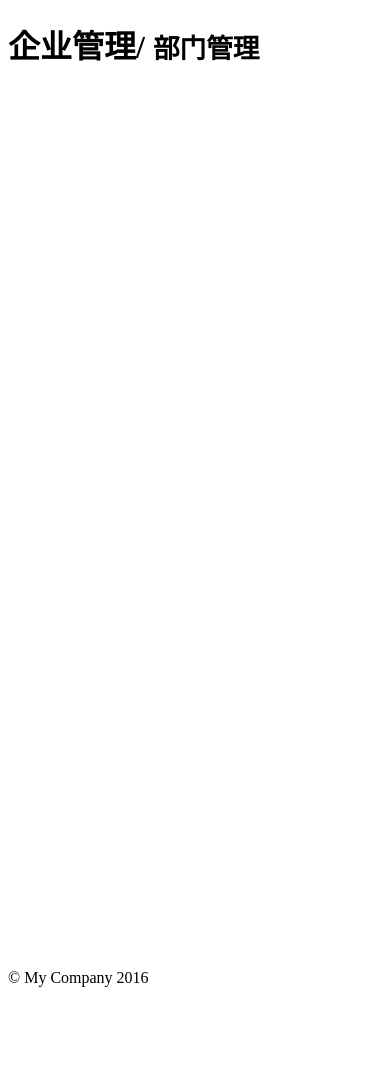
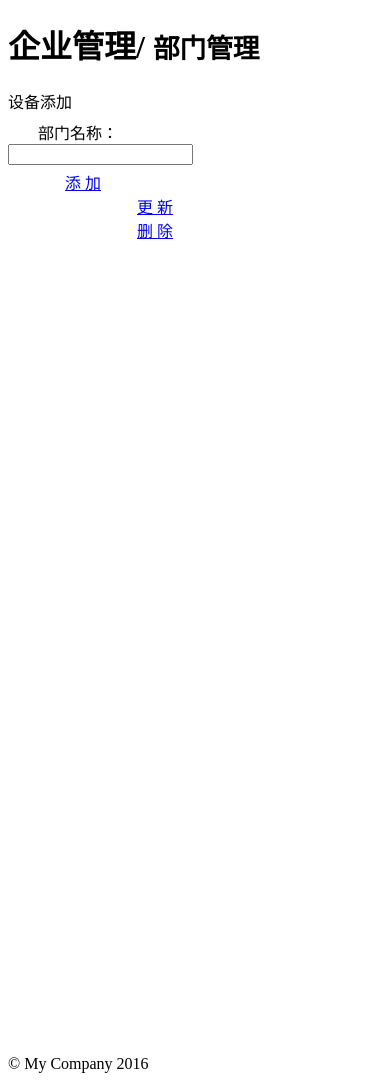
Before and after one commit to longfeet/hello, a Yii app: template modules/admin/views/user/sectorManager.php in a window 390 px wide. Before the commit the page ends 987 px from the top, so only its background shows below. Run offline with PHP 8.4 and a stand-in for Yii, Linux system fonts and the light colour scheme; the template is opened without the code that fills it, so the values that code supplies are empty; some libraries are stand-ins or nearby versions.

Commit message:
1.楼盘显示添加了权限控制 2.修改了部门列表

```diff
--- a/modules/admin/controllers/CommunityController.php
+++ b/modules/admin/controllers/CommunityController.php
@@ -49,9 +49,10 @@
      */
     public function actionManagerjson()
     {
+        $staff = \Yii::$app->session['loginUser'];
         //请求,排序,展示字段,展示字段的字段名(支持relation字段),主表实例,搜索字段
         DataTools::getJsonData(\Yii::$app->request, "id desc", $this->communityColumns, $this->communityColumnsVal,
-            new PCommunity(), "community_name");
+            new PCommunity(), "community_name","",$staff);
     }
 
     /**
--- a/modules/admin/views/user/sectorManager.php
+++ b/modules/admin/views/user/sectorManager.php
@@ -6,6 +6,33 @@
             </h1>
         </div>
     </div>
+    <div class="row">
+        <div class="col-md-12">
+            <!-- Advanced Tables -->
+            <div class="panel panel-default">
+                <div class="panel-heading">
+                    设备添加
+                </div>
+                <div>
+                    <div class="row" style="padding-top: 7px;">
+                        <div class="col-md-3" style="width:110px;"><label class="help-block" style="float: right;">部门名称：</label></div>
+                        <div class="col-md-5"><input class="form-control" type="text" name="sector_name" /></div>
+                    </div>
+                    <div class="row" style="padding-top: 5px;">
+                        <div class="col-md-3" style="width:110px;padding-left: 60px;padding-bottom: 5px;">
+                            <a href="javascript:;" class="btn btn-info" id="addSector" style="float:right;width:5rem;text-align:center;margin-right:50%;">添&nbsp;加</a>
+                        </div>
+                        <div class="col-md-1"><a href="javascript:;" class="btn btn-info" id="updateSector" style="float:right;width:5rem;text-align:center;margin-right:50%;">更&nbsp;新</a></div>
+                        <div class="col-md-1"><a href="javascript:;" class="btn btn-info" id="deleteSector" style="float:right;width:5rem;text-align:center;margin-right:50%;">删&nbsp;除</a></div>
+
+                        <div class="col-md-5"></div>
+                    </div>
+                </div>
+            </div>
+            <!--End Advanced Tables -->
+        </div>
+    </div>
+
     <!-- /. ROW  -->
     <div class="row">
         <div class="col-md-12">
@@ -217,5 +244,26 @@
                 });//end of ajax
             }//end of bind function
         });//end of tree
+
+        //添加
+        $("#addSector").click(function(){
+            var sector_name = $('input[name=sector_name]').val();
+
+            $.ajax({
+                "type": "POST",
+                "contentType": "application/x-www-form-urlencoded",
+                "url": "/admin/user/addsector",
+                "data" : {
+                    'sector_name' : sector_name
+                },
+                "dataType": "json",
+                "success": function (data) {
+                    alert(1);
+
+
+                }
+            });
+        });
+
     });//end of window.ready
 </script>
```
Also changed, not shown: modules/admin/controllers/UserController.php (+9 -0 lines), modules/admin/tools/DataTools.php (+35 -6 lines).
